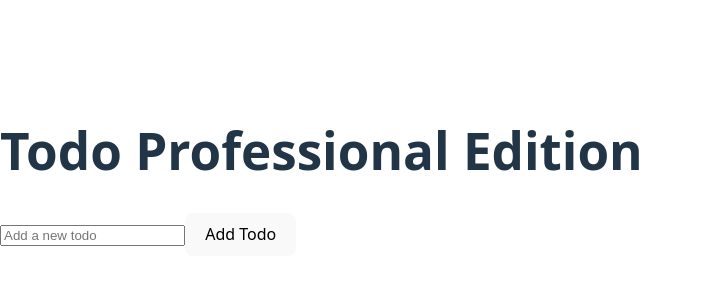
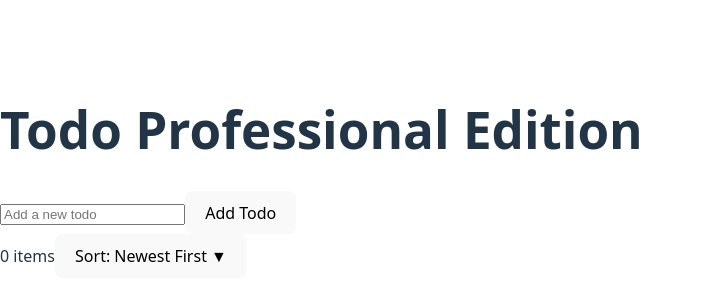
Before and after one commit to HaPhanBaoMinh/openclaw-sentinel-todo, a React (Vite) app: page / in a window 1280 px wide. Shown: the part 220-520 px from the top of the page, without its empty margins (0-702 px from the left). Built offline with nearby package versions, Linux system fonts and the light colour scheme.

Commit message:
feat: implement task sorting by date (TASK-008)

```diff
--- a/src/App.tsx
+++ b/src/App.tsx
@@ -12,13 +12,22 @@ function App() {
   const [editingTodoId, setEditingTodoId] = useState<number | null>(null);
   const [editingText, setEditingText] = useState('');
 
+  // Sort state persistence
+  const [sortOrder, setSortOrder] = useState<'asc' | 'desc'>(() => {
+    return (localStorage.getItem('sentinel-todo-sort') as 'asc' | 'desc') || 'desc';
+  });
+
   useEffect(() => {
     saveState(state);
   }, [state]);
 
+  useEffect(() => {
+    localStorage.setItem('sentinel-todo-sort', sortOrder);
+  }, [sortOrder]);
+
   const addTodo = () => {
     if (input.trim()) {
-      dispatch({ type: 'ADD_TODO', payload: input });
+      dispatch({ type: 'ADD_TODO', payload: { text: input, createdAt: Date.now() } });
       setInput('');
     }
   };
@@ -49,6 +58,16 @@ function App() {
     setEditingText('');
   };
 
+  const toggleSort = () => {
+    setSortOrder((prev) => (prev === 'desc' ? 'asc' : 'desc'));
+  };
+
+  const sortedTodos = [...state.todos].sort((a, b) => {
+    const timeA = a.createdAt || a.id;
+    const timeB = b.createdAt || b.id;
+    return sortOrder === 'desc' ? timeB - timeA : timeA - timeB;
+  });
+
   return (
     <div className="min-h-screen bg-gray-100 flex flex-col items-center py-10">
       <h1 className="text-5xl font-bold text-gray-800 mb-8">Todo Professional Edition</h1>
@@ -69,8 +88,20 @@ function App() {
             Add Todo
           </button>
         </div>
+
+        <div className="flex justify-between items-center mb-4 text-sm text-gray-600">
+          <span>{state.todos.length} items</span>
+          <button
+            onClick={toggleSort}
+            className="flex items-center hover:text-blue-600 focus:outline-none"
+            aria-label={`Sort by date ${sortOrder === 'desc' ? 'Ascending' : 'Descending'}`}
+          >
+            Sort: {sortOrder === 'desc' ? 'Newest First ▼' : 'Oldest First ▲'}
+          </button>
+        </div>
+
         <ul>
-          {state.todos.map((todo) => (
+          {sortedTodos.map((todo) => (
             <li
               key={todo.id}
               className="flex items-center justify-between p-3 border-b border-gray-200 last:border-b-0"
--- a/src/todoReducer.ts
+++ b/src/todoReducer.ts
@@ -10,7 +10,12 @@ export const todoReducer = (state: TodoState, action: TodoAction): TodoState =>
       return {
         todos: [
           ...state.todos,
-          { id: Date.now(), text: action.payload, completed: false },
+          {
+            id: Date.now(),
+            text: action.payload.text,
+            completed: false,
+            createdAt: action.payload.createdAt || Date.now()
+          },
         ],
       };
     case 'TOGGLE_TODO':
--- a/src/types.ts
+++ b/src/types.ts
@@ -2,6 +2,7 @@ export interface Todo {
   id: number;
   text: string;
   completed: boolean;
+  createdAt: number;
 }
 
 export interface TodoState {
@@ -9,7 +10,7 @@ export interface TodoState {
 }
 
 export type TodoAction =
-  | { type: 'ADD_TODO'; payload: string }
+  | { type: 'ADD_TODO'; payload: { text: string; createdAt: number } }
   | { type: 'TOGGLE_TODO'; payload: number }
   | { type: 'DELETE_TODO'; payload: number }
   | { type: 'EDIT_TODO'; payload: { id: number; newText: string } };
```
Also changed, not shown: 1 other file (tests, documents, lock files or other folders).
